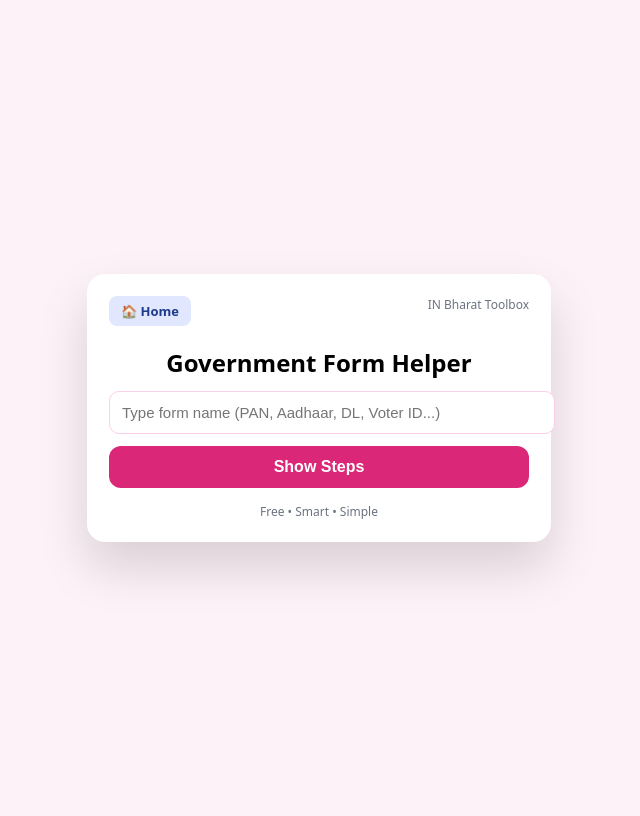
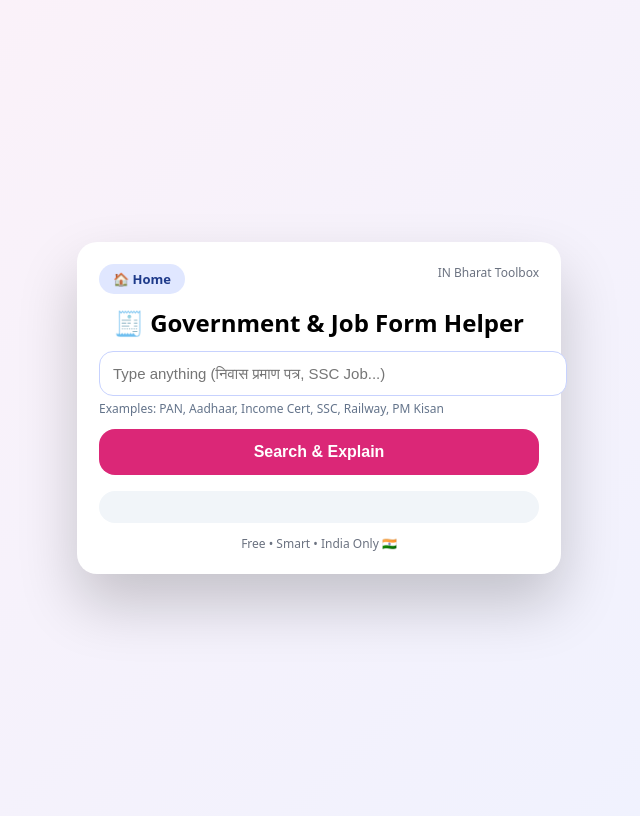
Before and after one commit to nr1432r-pixel/bharattoolbox, a Flask app: page /govt in a window 1280 px wide. Shown: the whole page, without its empty margins (321-961 px from the left). Run offline with Flask 3, Linux system fonts and the light colour scheme; some libraries are stand-ins or nearby versions.

Commit message:
Update govt.html

```diff
--- a/templates/govt.html
+++ b/templates/govt.html
@@ -2,77 +2,98 @@
 <html lang="en">
 <head>
 <meta charset="UTF-8">
-<title>Government Form Helper | Bharat Toolbox</title>
+<title>Government & Job Form Helper | Bharat Toolbox</title>
 <meta name="viewport" content="width=device-width, initial-scale=1">
 
 <style>
 body{
-  background:#fdf2f8;
+  background:linear-gradient(135deg,#fdf2f8,#eef2ff);
   font-family:system-ui,-apple-system,Segoe UI;
   display:flex;
   justify-content:center;
   align-items:center;
-  height:100vh;
+  min-height:100vh;
 }
-
 .card{
   background:#fff;
-  width:420px;
+  width:440px;
   padding:22px;
-  border-radius:18px;
-  box-shadow:0 25px 50px rgba(0,0,0,.15);
+  border-radius:20px;
+  box-shadow:0 30px 60px rgba(0,0,0,.2);
 }
-
 .top{
   display:flex;
   justify-content:space-between;
-  margin-bottom:10px;
 }
-
 .home{
+  background:#e0e7ff;
+  padding:6px 14px;
+  border-radius:999px;
   text-decoration:none;
-  background:#e0e7ff;
-  padding:6px 12px;
-  border-radius:8px;
   font-size:13px;
   font-weight:600;
   color:#1e3a8a;
 }
-
-h2{
-  text-align:center;
-  margin-bottom:12px;
-}
-
+h2{text-align:center;margin:12px 0}
 input{
   width:100%;
-  padding:12px;
+  padding:13px;
   font-size:15px;
-  border-radius:10px;
-  border:1px solid #fbcfe8;
+  border-radius:14px;
+  border:1px solid #c7d2fe;
 }
-
+.suggest{
+  font-size:12px;
+  color:#64748b;
+  margin-top:4px;
+}
 button{
   width:100%;
   margin-top:12px;
-  padding:12px;
+  padding:14px;
   background:#db2777;
   color:white;
   border:none;
-  border-radius:12px;
+  border-radius:16px;
   font-size:16px;
-  font-weight:600;
+  font-weight:700;
   cursor:pointer;
 }
-
-button:active{transform:scale(.97)}
-
 .output{
-  margin-top:15px;
+  margin-top:16px;
   font-size:15px;
-  line-height:1.6;
+  line-height:1.8;
+  background:#f1f5f9;
+  padding:16px;
+  border-radius:16px;
 }
-
+.tag{
+  display:inline-block;
+  font-size:11px;
+  padding:4px 10px;
+  background:#dbeafe;
+  color:#1e40af;
+  border-radius:999px;
+  margin-right:6px;
+}
+.link{
+  display:inline-block;
+  margin-top:8px;
+  font-size:13px;
+  color:#2563eb;
+  font-weight:600;
+  text-decoration:none;
+}
+.tools{
+  display:flex;
+  gap:10px;
+  margin-top:12px;
+}
+.tools button{
+  flex:1;
+  background:#0ea5e9;
+  font-size:13px;
+}
 .footer{
   text-align:center;
   margin-top:12px;
@@ -87,62 +108,126 @@ button:active{transform:scale(.97)}
 <div class="card">
 
   <div class="top">
-    <a class="home" href="/">🏠 Home</a>
+    <a href="/" class="home">🏠 Home</a>
     <div style="font-size:12px;color:#6b7280;">IN Bharat Toolbox</div>
   </div>
 
-  <h2>Government Form Helper</h2>
+  <h2>🧾 Government & Job Form Helper</h2>
 
-  <input id="query" placeholder="Type form name (PAN, Aadhaar, DL, Voter ID...)">
+  <input id="query" placeholder="Type anything (निवास प्रमाण पत्र, SSC Job...)">
+  <div class="suggest">Examples: PAN, Aadhaar, Income Cert, SSC, Railway, PM Kisan</div>
 
-  <button onclick="showSteps()">Show Steps</button>
+  <button onclick="showSteps()">Search & Explain</button>
 
   <div class="output" id="result"></div>
 
-  <div class="footer">Free • Smart • Simple</div>
+  <div class="footer">Free • Smart • India Only 🇮🇳</div>
+
 </div>
 
 <script>
-// 🔹 SMART FORM DATA (extend anytime)
+/* 🔹 MASTER FORM DATABASE (WITH ALIASES + LINKS) */
 const forms = {
-  pan: [
-    "Aadhaar must be linked",
-    "Photo & signature required",
-    "Apply on NSDL / UTI website"
-  ],
-  aadhaar: [
-    "Birth proof or address proof",
-    "Mobile number needed",
-    "Visit UIDAI centre"
-  ],
-  voter: [
-    "Age 18+ required",
-    "Address proof",
-    "Apply on NVSP portal"
-  ],
-  driving: [
-    "Learner license first",
-    "Medical certificate",
-    "Apply on Parivahan site"
-  ],
-  passport: [
-    "Birth proof",
-    "Address proof",
-    "Police verification",
-    "Apply on Passport Seva"
-  ]
+  pan:{
+    type:"ID",
+    alias:["pan card","पैन"],
+    link:"https://www.onlineservices.nsdl.com",
+    steps:[
+      "Aadhaar linking required",
+      "Photo & signature upload",
+      "Apply online on NSDL / UTI"
+    ]
+  },
+  aadhaar:{
+    type:"ID",
+    alias:["uid","आधार"],
+    link:"https://uidai.gov.in",
+    steps:[
+      "Birth or address proof needed",
+      "Mobile number mandatory",
+      "Visit UIDAI centre"
+    ]
+  },
+  residence:{
+    type:"Certificate",
+    alias:["domicile","निवास","residential"],
+    steps:[
+      "Address proof required",
+      "Apply on State e-District portal",
+      "Issued by SDM / Tehsil office"
+    ]
+  },
+  income:{
+    type:"Certificate",
+    alias:["income cert","आय"],
+    steps:[
+      "Income proof required",
+      "Apply on e-District portal",
+      "Used for scholarship & jobs"
+    ]
+  },
+  caste:{
+    type:"Certificate",
+    alias:["जाति"],
+    steps:[
+      "Community proof required",
+      "Apply via State portal",
+      "Used for reservation benefits"
+    ]
+  },
+  ssc:{
+    type:"Job / Exam",
+    alias:["staff selection"],
+    link:"https://ssc.nic.in",
+    steps:[
+      "Check eligibility",
+      "Online application",
+      "Exam → Result → Joining"
+    ]
+  },
+  railway:{
+    type:"Job",
+    alias:["rrb"],
+    steps:[
+      "Apply on RRB website",
+      "CBT exam",
+      "Medical & Document verification"
+    ]
+  },
+  pmkisan:{
+    type:"Scheme",
+    alias:["kisan","farmer"],
+    steps:[
+      "Farmer registration",
+      "Land verification",
+      "₹6000/year benefit"
+    ]
+  },
+  passport:{
+    type:"Document",
+    alias:["पासपोर्ट"],
+    link:"https://www.passportindia.gov.in",
+    steps:[
+      "Online form",
+      "Appointment",
+      "Police verification"
+    ]
+  }
 };
 
-// 🔹 SIMPLE AI MATCHING
+/* 🔹 SMART MATCH */
 function findForm(text){
   text = text.toLowerCase();
   for(let key in forms){
     if(text.includes(key)) return key;
+    for(let a of (forms[key].alias||[])){
+      if(text.includes(a)) return key;
+    }
   }
   return null;
 }
 
-// 🔹 MAIN
+/* 🔹 MAIN FUNCTION */
 function showSteps(){
   const q = document.getElementById("query").value.trim();
   const out = document.getElementById("result");
@@ -151,12 +236,40 @@ function showSteps(){
   const key = findForm(q);
 
   if(!key){
-    out.innerHTML = "❌ Form not found.<br>Try: PAN, Aadhaar, Passport, Driving License, Voter ID";
+    out.innerHTML = `
+      ❌ <b>Form not recognised</b><br><br>
+      Try typing like:<br>
+      PAN, Aadhaar, Residence Certificate, SSC Job, Railway, Passport, PM Kisan
+    `;
     return;
   }
 
-  out.innerHTML = "✅ <b>" + key.toUpperCase() + " FORM STEPS</b><br><br>" +
-    forms[key].map(s=>"• "+s).join("<br>");
+  const f = forms[key];
+
+  out.innerHTML = `
+    <span class="tag">📂 ${f.type}</span>
+    <span class="tag">🇮🇳 India</span><br><br>
+
+    <b>${key.toUpperCase()} – How to Apply</b><br><br>
+    ${f.steps.map(s=>"• "+s).join("<br>")}
+    ${f.link ? `<br><a class="link" href="${f.link}" target="_blank">🔗 Official Website</a>` : ""}
+
+    <div class="tools">
+      <button onclick="copyText()">📋 Copy</button>
+      <button onclick="shareText()">📤 Share</button>
+    </div>
+  `;
+}
+
+/* 🔹 COPY + SHARE */
+function copyText(){
+  navigator.clipboard.writeText(result.innerText);
+  alert("Copied!");
+}
+function shareText(){
+  navigator.share
+    ? navigator.share({text:result.innerText})
+    : alert("Copy & share manually");
 }
 </script>
 
```
